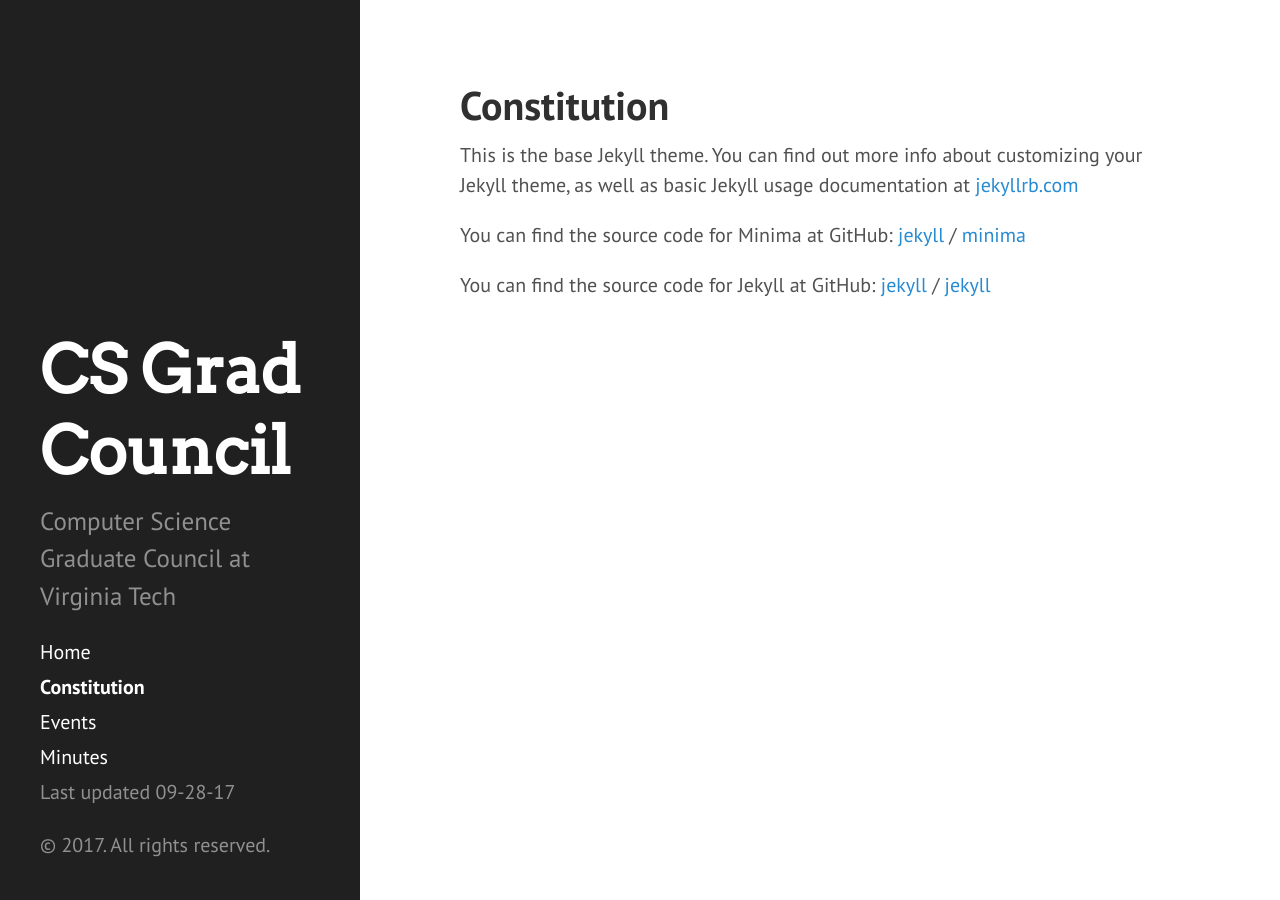
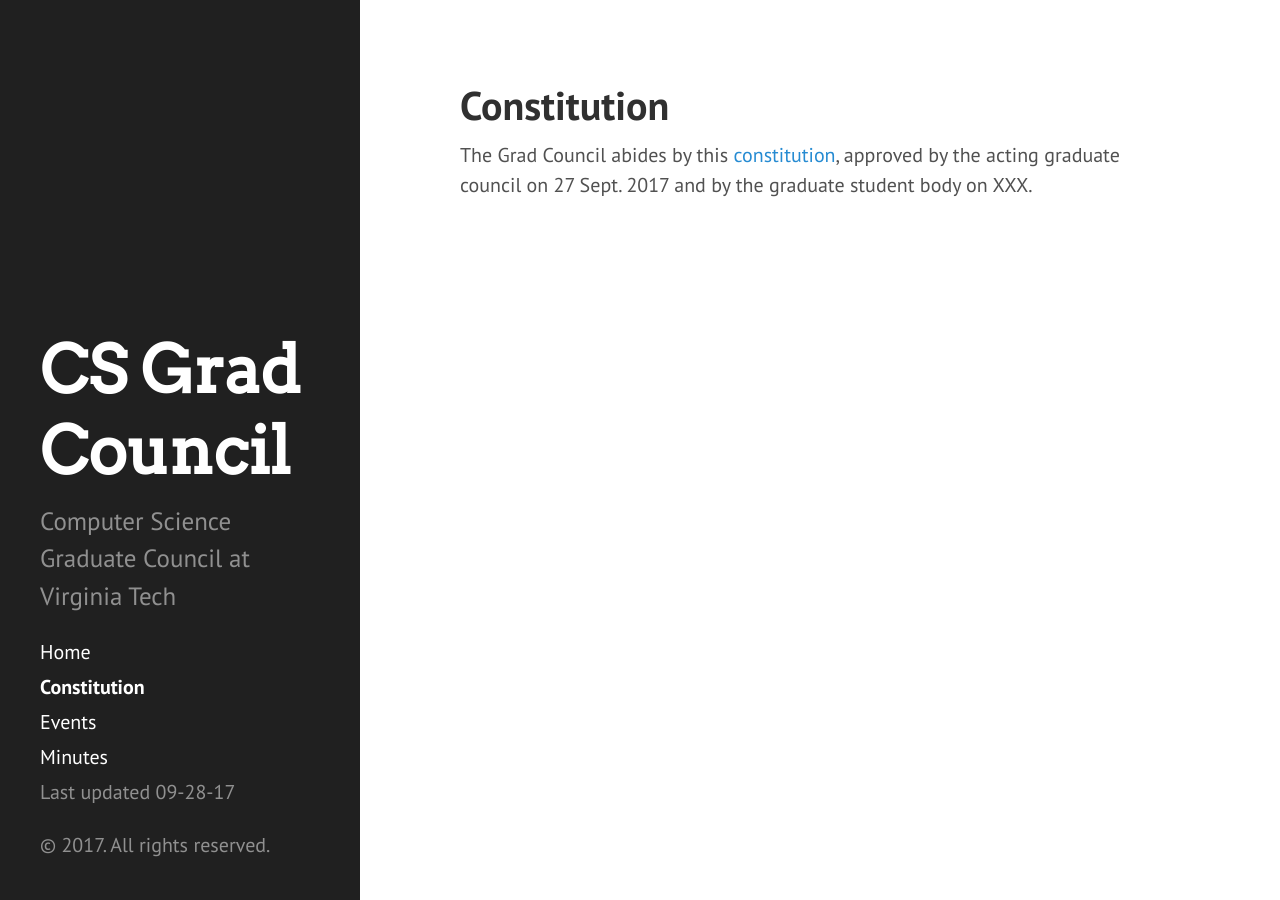
Before and after one commit to CSGraduateCouncil-VirginiaTech/csgc-website, a Jekyll site: the page built from csgc-jekyll-src/constitution.md, in a window 1280 px wide. Built offline with Jekyll 4.4.1, drawn with Linux system fonts in a browser that asks for light colours.

Commit message:
Some filler for constitution and minutes

```diff
--- a/csgc-jekyll-src/constituition.md
+++ /dev/null
@@ -1,18 +0,0 @@
----
-layout: page
-title: Constitution
-permalink: /constitution/
----
-
-This is the base Jekyll theme. You can find out more info about customizing your Jekyll theme, as well as basic Jekyll usage documentation at [jekyllrb.com](https://jekyllrb.com/)
-
-You can find the source code for Minima at GitHub:
-[jekyll][jekyll-organization] /
-[minima](https://github.com/jekyll/minima)
-
-You can find the source code for Jekyll at GitHub:
-[jekyll][jekyll-organization] /
-[jekyll](https://github.com/jekyll/jekyll)
-
-
-[jekyll-organization]: https://github.com/jekyll
--- /dev/null
+++ b/csgc-jekyll-src/constitution.md
@@ -0,0 +1,7 @@
+---
+layout: page
+title: Constitution
+permalink: /constitution/
+---
+
+The Grad Council abides by this [constitution](No link yet), approved by the acting graduate council on 27 Sept. 2017 and by the graduate student body on XXX.
```
Also changed, not shown: csgc-jekyll-src/minutes.md (+1 -1 lines).
